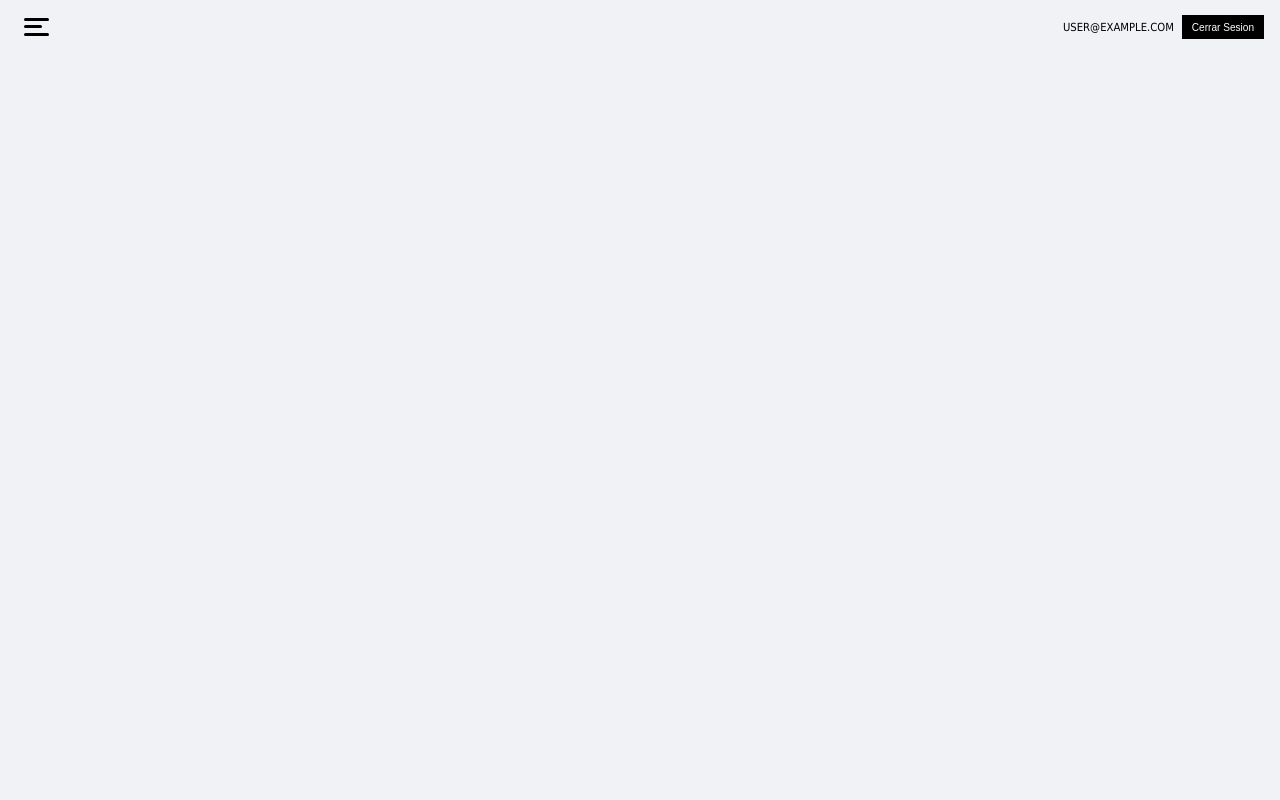
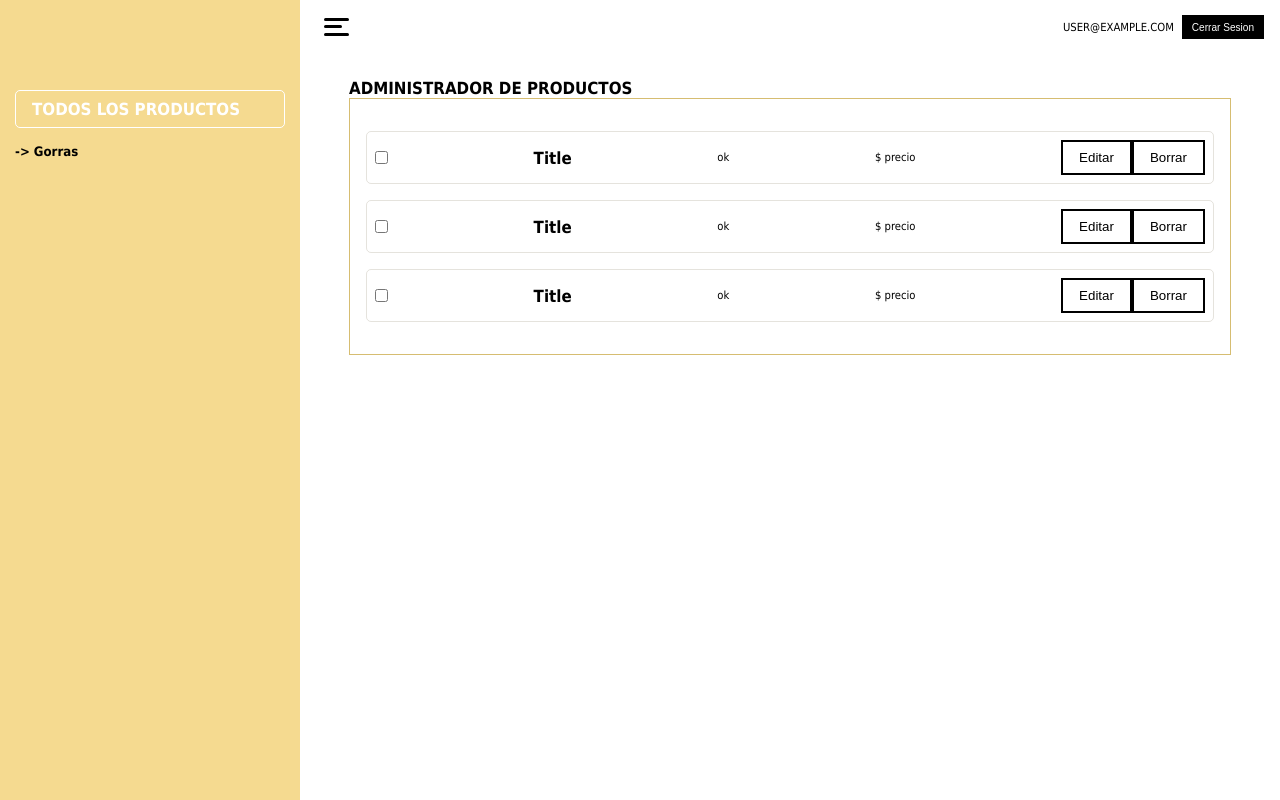
Before and after one commit to myke-roly/dashboard-products, a React (Create React App) app: page / in a window 1280 px wide. Built offline with nearby package versions, Linux system fonts and the light colour scheme; no server answers; sample sign-in values are in the browser's storage.

Commit message:
first commit

```diff
--- a/package.json
+++ b/package.json
@@ -3,6 +3,7 @@
   "version": "0.1.0",
   "private": true,
   "dependencies": {
+    "axios": "^0.19.2",
     "firebase": "^7.15.0",
     "firebase-admin": "^8.12.1",
     "node-sass": "^4.14.1",
--- a/src/App.js
+++ b/src/App.js
@@ -4,6 +4,7 @@ import history from './libs/history';
 import Login from './page/login/login';
 import Home from './page/home/home';
 import NotFound from './page/404/NotFound';
+import ChatBoot from './page/chat/Chat'
 import ProtectedRouter from './libs/protectedRouter';
 
 const App = () => {
@@ -22,6 +23,7 @@ const App = () => {
         <Switch>
           <ProtectedRouter exact path="/" auth={auth} component={Home} />
           <Route exact path="/login" component={Login} />
+          <Route path="/chat" component={ChatBoot} />
           <Route path="*" component={NotFound} />
         </Switch>
       </Router>
--- /dev/null
+++ b/src/components/main/Main.js
@@ -0,0 +1,45 @@
+import React from 'react';
+import './styles.scss';
+
+const Main = () => {
+  return (
+    <main className="main">
+      <h2 className="main__title">ADMINISTRADOR DE PRODUCTOS</h2>
+      <div className="main__wrapper">
+        <ul className="main__items">
+          <li className="items--item">
+            <input type="checkbox" className="item--check" />
+            <h2 className="item--title">Title</h2>
+            <p className="item--status">ok</p>
+            <p className="item--price">$ precio</p>
+            <section className="item--admin">
+              <button className="btn item--edit">Editar</button>
+              <button className="btn item--delete">Borrar</button>
+            </section>
+          </li>
+					<li className="items--item">
+					<input type="checkbox" className="item--check" />
+            <h2 className="item--title">Title</h2>
+            <p className="item--status">ok</p>
+            <p className="item--price">$ precio</p>
+            <section className="item--admin">
+              <button className="btn item--edit">Editar</button>
+              <button className="btn item--delete">Borrar</button>
+            </section>
+          </li>
+					<li className="items--item">
+						<input type="checkbox" className="item--check" />
+            <h2 className="item--title">Title</h2>
+            <p className="item--status">ok</p>
+            <p className="item--price">$ precio</p>
+            <section className="item--admin">
+              <button className="btn item--edit">Editar</button>
+              <button className="btn item--delete">Borrar</button>
+            </section>
+          </li>
+        </ul>
+      </div>
+    </main>
+  );
+};
+export default Main;
--- /dev/null
+++ b/src/components/main/styles.scss
@@ -0,0 +1,22 @@
+@import '../../styles/var';
+
+.main {
+  // border: 1px solid red;
+  width: 90%;
+  margin: 2rem auto;
+
+  .main__items {
+    border: 1px solid $secondary;
+    padding: 1rem;
+
+    .items--item {
+      display: flex;
+      justify-content: space-between;
+      align-items: center;
+      margin: 1rem 0;
+      padding: .5rem;
+      border: 1px solid #c7c3b777;
+      border-radius: 5px;
+    }
+  }
+}
--- a/src/components/sidebar/sidebar.js
+++ b/src/components/sidebar/sidebar.js
@@ -3,14 +3,10 @@ import './styles.scss';
 
 const Sidebar = () => {
   return <aside className="sidebar">
-    <h1>Productos</h1>
-    <select name="" id="">
-      <option value="">Categorias</option>
-      <option value="">Gorras</option>
-      <option value="">Pantalones</option>
-      <option value="">Camperas</option>
-      <option value="">Jeans</option>
-    </select>
+    <div className="sidebar__wrapper">
+      <h1 className="sidebar__title">Todos los Productos</h1>
+      <h3>{'->'} Gorras</h3>
+    </div>
   </aside>;
 };
 
--- a/src/components/sidebar/styles.scss
+++ b/src/components/sidebar/styles.scss
@@ -1,15 +1,28 @@
 .sidebar {
   height: 100vh;
-  position: fixed;
-  width: 250px;
-  background: #555;
-  animation: rightSidebar 1s ease;
-  padding: 10vh 0 0 2rem;
+  // position: fixed;
+  width: 300px;
+  background: #f5da90;
+  // animation: rightSidebar .5s ease;
 
-  h1 {
-    color: white;
-    text-transform: uppercase;
-    margin: 2rem 0;
+  @media (max-width: 480px) {
+    display: none;
+  }
+
+  .sidebar__wrapper {
+    width: 90%;
+    height: 50vh;
+    margin: 30% auto;
+
+    .sidebar__title {
+      color: white;
+      text-transform: uppercase;
+      // background-color: #d6bd71;
+      border: 1px solid #ffffff;
+      border-radius: 5px;
+      padding: .5rem 1rem;
+      margin: 1rem 0;
+    }
   }
 }
 
--- a/src/index.scss
+++ b/src/index.scss
@@ -1,2 +1,3 @@
 @import './styles/var';
 @import './styles/global';
+@import './styles/home';
--- /dev/null
+++ b/src/page/chat/Chat.js
@@ -0,0 +1,34 @@
+import React from 'react';
+import axios from 'axios';
+
+const Chat = () => {
+  const [message, setMessage] = React.useState('');
+  async function sendMessage() {
+    try {
+      const url =
+        'https://api.chat-api.com/instance141490/sendMessage?token=0c8719os2bkqlgev';
+      const data = {
+        sent: true,
+        chatId: '5491121773591@c.us',
+        body: message,
+      };
+      const response = await axios({
+        url: url,
+        method: 'POST',
+        headers: {
+          'Content-Type': 'application/json; charset=utf-8',
+        },
+        data: data,
+      });
+      console.log(response);
+    } catch (error) { console.error(error)}
+  }
+  return (
+    <div>
+      <input type="text" value={message} onChange={e => setMessage(e.target.value)} />
+      <button onClick={sendMessage}>Enviar</button>
+    </div>
+  );
+};
+
+export default Chat;
--- a/src/page/home/home.js
+++ b/src/page/home/home.js
@@ -2,12 +2,13 @@ import React, { useContext, useState, useCallback } from 'react';
 import { ContextFirebase } from '../../firebase';
 import Header from '../../components/header/header';
 import Sidebar from '../../components/sidebar/sidebar';
+import Main from '../../components/main/Main';
 
 const Home = ({ history }) => {
   const contextFirebase = useContext(ContextFirebase);
   const { firebase, user } = contextFirebase;
 
-  const [showSidebar, setShowSidebar] = useState(false);
+  const [showSidebar, setShowSidebar] = useState(true);
 
   function logOut() {
     firebase.logOut();
@@ -19,9 +20,13 @@ const Home = ({ history }) => {
     }, [showSidebar]);
 
   return (
-    <div>
-      {showSidebar && <Sidebar />}
-      <Header logOut={logOut} showSidebar={handleShowSidebar} user={user} />
+    <div className="home">
+      {/* {showSidebar && <Sidebar />} */}
+      <Sidebar />
+      <div className="content">
+        <Header logOut={logOut} showSidebar={handleShowSidebar} user={user} />
+        <Main />
+      </div>
     </div>
   );
 };
--- a/src/styles/_global.scss
+++ b/src/styles/_global.scss
@@ -10,7 +10,7 @@ html {
 
 body {
   font-size: .7em;
-  background: $primary;
+  background: white;
 }
 
 ul  {
--- /dev/null
+++ b/src/styles/_home.scss
@@ -0,0 +1,8 @@
+.home {
+  display: grid;
+  grid-template-columns: 300px 1fr;
+
+  @media (max-width: 480px) {
+    display: block;
+  }
+}
--- a/src/styles/_var.scss
+++ b/src/styles/_var.scss
@@ -1 +1,2 @@
 $primary: #F1F2F6;
+$secondary: #d6bd71;
```
Also changed, not shown: 1 other file (tests, documents, lock files or other folders).
